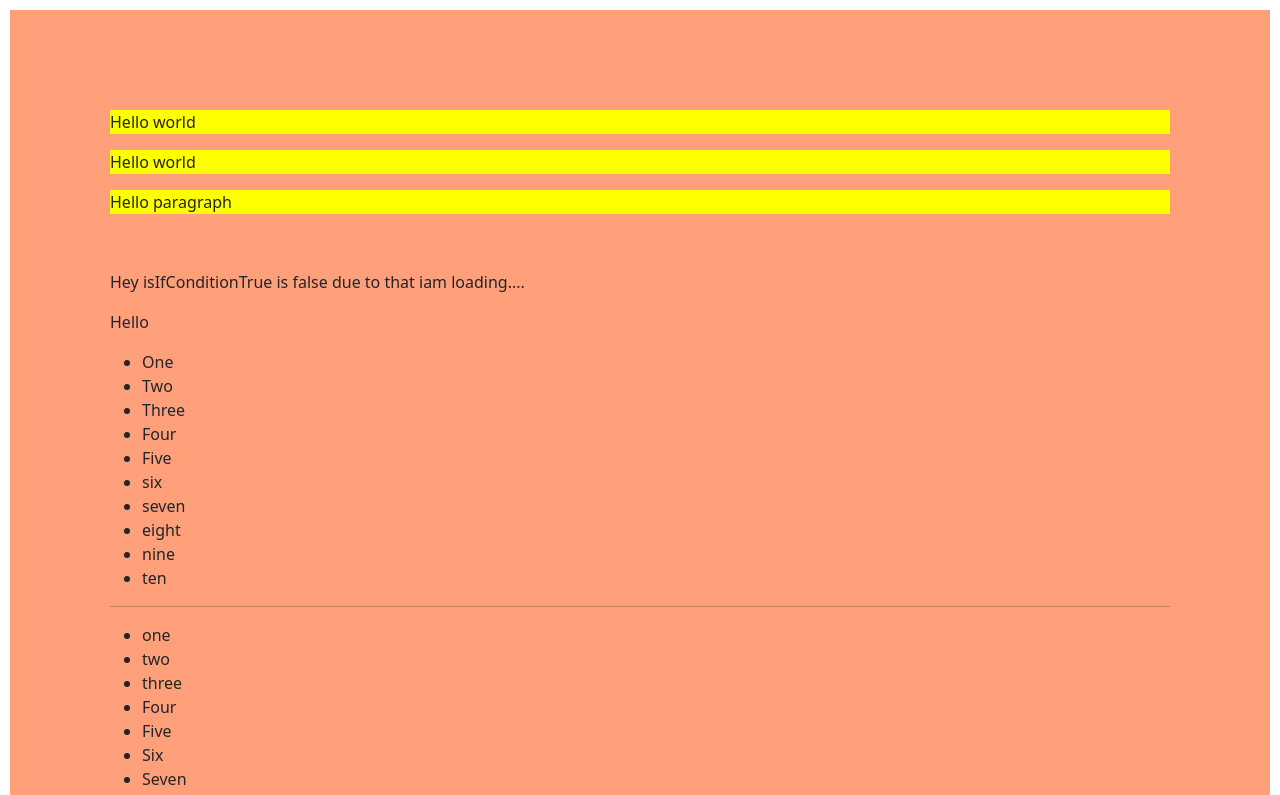
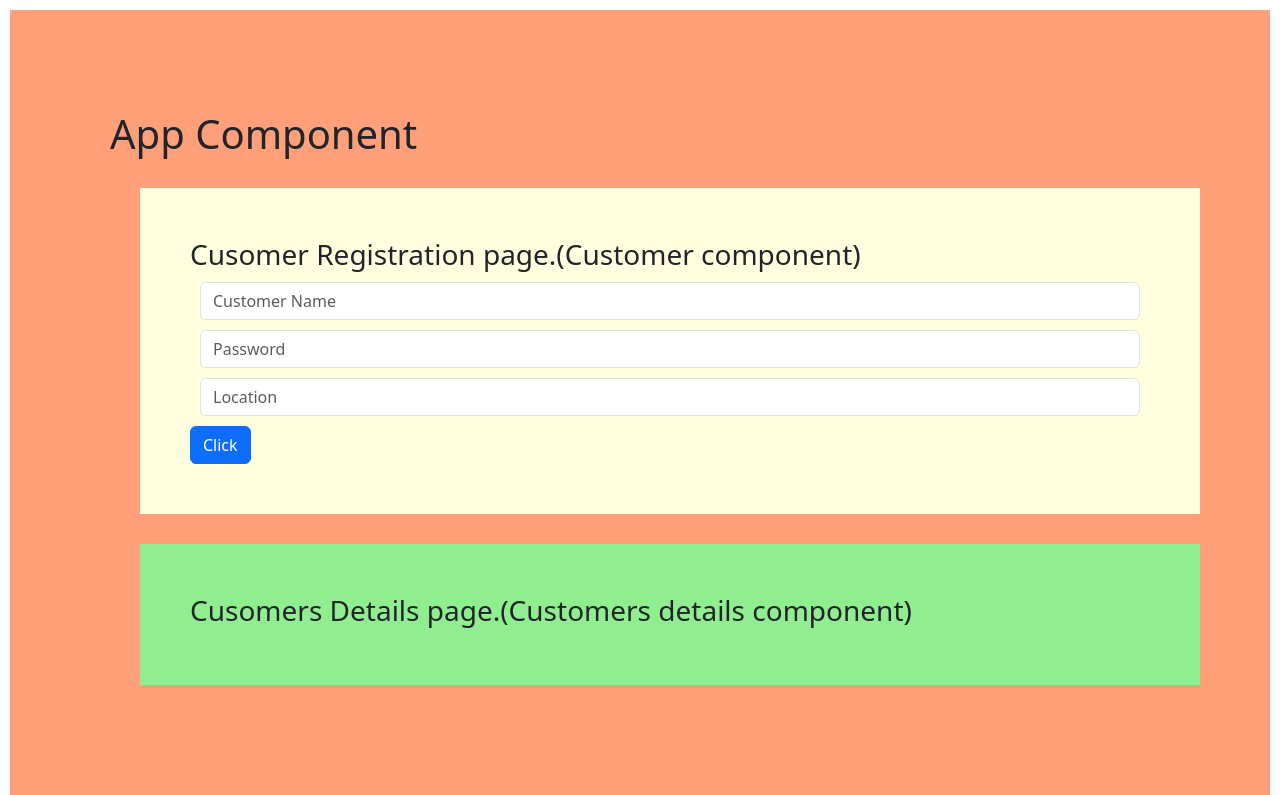
Before and after one commit to madanpatakota/Batch8AngularBasics, an Angular app: page / in a window 1280 px wide. Shown: the top 795 px of the page. Built offline with nearby package versions, Linux system fonts and the light colour scheme.

Commit message:
Basics @input and @viewchild

```diff
--- a/src/app/app.component.css
+++ b/src/app/app.component.css
@@ -5,5 +5,5 @@ p{
 }
 
 h1 {
-  background-color: yellow;
+  /* background-color: yellow; */
 }
--- a/src/app/app.component.html
+++ b/src/app/app.component.html
@@ -1,10 +1,13 @@
 
 <div style="margin:10px ;  padding:100px ; background-color:lightsalmon;">
-<app-customer></app-customer>
+  <h1>App Component</h1>
 
-<!-- appcustomer componenent is the child component in the appcomponent -->
 
-<!--
-<app-customers></app-customers> -->
 
+  <!-- recalling one point is here i.e. property databinding -->
+
+  <!-- i.e. @input decarator-->
+
+  <app-customer  [txtWorld]  = "sampletext"   ></app-customer>
+  <app-customers></app-customers>
 </div>
--- a/src/app/app.component.ts
+++ b/src/app/app.component.ts
@@ -1,17 +1,4 @@
 import { Component } from '@angular/core';
-
-
-
-// <app-root></app-root>
-
-// 1. css , html , Ts and spec
-
-
-//  html -> we are preparing the content
-//  CSs  -> Styles
-//  TS ----> Business logic
-// spec --> Test cases preparing
-
 
 @Component({
   selector: 'app-root',
@@ -19,5 +6,8 @@ import { Component } from '@angular/core';
   styleUrls: ['./app.component.css']
 })
 export class AppComponent {
-  title = 'AngularBasics'
+
+
+      sampletext = "Hello world";
+
 }
--- a/src/app/customer/customer.component.html
+++ b/src/app/customer/customer.component.html
@@ -1,108 +1,18 @@
 
-<!-- <div class="container" style="margin:30px;padding:50px;background-color: lightyellow;">
-  <h3>Cusomers Registration page.(Customer component)</h3>
+<div class="container" style="margin:30px;padding:50px;background-color: lightyellow;">
+  <h3>Cusomer Registration page.(Customer component)</h3>
   <form>
       <div class="form-group" style="margin:10px">
-       <input class="form-control col-md-7"  placeholder="UserName" type="text" />
+       <input class="form-control col-md-7"  placeholder="Customer Name" type="text" #txtCustomerName />
       </div>
       <div class="form-group" style="margin:10px">
-        <input class="form-control col-md-7" placeholder="Password" type="text" />
+        <input class="form-control col-md-7" placeholder="Password" type="text" #txPassword />
        </div>
        <div class="form-group" style="margin:10px">
-        <input class="form-control col-md-7" placeholder="Location" type="text" />
+        <input class="form-control col-md-7" placeholder="Location" type="text" #txtLocation />
        </div>
   </form>
-</div> -->
-
-
-<!-- ngStyle -->
-
-<p style="background-color:yellow">Hello world</p>
-
-<!--
-Q) What is directive
-  1. Directive is a nothing but combination of instructions in the DOM.
-  2. Directive is a function that executes whenever the angular compiler finds in the DOM
-
-
-
-  By using the directive we can change the structure of the element or behaviour of the element
-  based on the condition
-
-  ngStyle and ngClass     -- Behaviour
-
-  ngIf , ngFor , ngSwitch -- DOM
-
-
--->
-
-
-
-<p  style="background-color:yellow">Hello world</p>
-<!-- Apply the style based on the condition . Its the attribute directive -->
-<p [ngStyle] = "{'backgroundColor' : applyYellowColor == true ? 'yellow' : 'red' }">Hello paragraph</p>
-<!--
-<p style="visibility: hidden;">Hey i am  in hidden</p>
-<p style="visibility: visible;">Hey i am visiable</p> -->
-
-
-<p [ngStyle] = "{'visibility' : isVisiable == true ? 'visible' : 'hidden' }">
-  Hey i am visiable by ngStyle direcive</p>
-
-
-<p *ngIf = "isIfConditionTrue else help">
-  Hey i am visiable by ngIf direcive
-</p>
-
-
-<!-- ngTemplate : ngTemplate is a template which can renders based on condition in DOM. If condition is true then it can renders in the DOM or it cannot-->
-
- <!-- Means can't render or executs or process until call is not defined-->
-<ng-template #help>
-<p>Hey isIfConditionTrue is false due to that iam loading....</p>
-</ng-template>
-
-
-
-
-
-<!--
-<p class="content">I am the content</p>
-<p class="nocontent">I am No the content</p> -->
-
-<!-- Apply the class based on the condition . . Its the attribute directive   -->
-<p [ngClass]="isContent == true ? 'content' : 'noncontent'"> Hello </p>
-
-
-
-
-
-
-<ul>
-  <li>One</li>
-  <li>Two</li>
-  <li>Three</li>
-  <li>Four</li>
-  <li>Five</li>
-  <li>six</li>
-  <li>seven</li>
-  <li>eight</li>
-  <li>nine</li>
-  <li>ten</li>
-</ul>
-
-<!-- *ngFor
-  (we can print the list of the values) -->
-
-  <!-- <*ngFor = "let ___ of _____"> -->
-
-  <hr>
-  <ul>
-    <li *ngFor="let number of numbers"> {{number}}</li>
-  </ul>
-
-
-
-<!-- <ng-template>
-    <p>Hello world</p>
-</ng-template> -->
+  <div class="form-group">
+    <button class="btn btn-primary" (click) = "evtClick()" >Click</button>
+  </div>
+</div>
--- a/src/app/customer/customer.component.ts
+++ b/src/app/customer/customer.component.ts
@@ -1,40 +1,5 @@
 
-import { Component } from '@angular/core';
-
-// 1. Angular needs to understand what kind of feature this is
-
-//  component , directive , pipe , service , module
-
-// 2. Needs to register the feature into
-
-// Hello John
-
-
-// i want to give the guidance to the angular just treat this as a component because i want to decorate
-// customer as a compoennt
-
-// if you want to decarate the component for this class just import the component feature from the angular core pacakge
-
-// p{
-//   color : red
-// }
-
-// h1 {
-//  background-color: yellow;
-// }
-
-/* case study */
-
-// 20 elements
-// styles to the 20 elements
-
-// @Component({
-//   selector :'app-customer',
-//   template : '<p>Hello John</p> <h1> How are you</h1>',
-//   styles  : [ 'p { color:red }' , ' h1 { background-color : yellow }' ]
-// })
-
-
+import { Component, ElementRef, ViewChild , Input } from '@angular/core';
 @Component({
   selector :'app-customer',
   templateUrl : './customer.component.html',
@@ -42,115 +7,50 @@ import { Component } from '@angular/core';
 })
 export class CustomerComponent{
 
-     name = "Hello John";
 
-     customerID = "1";
+   // 1. txtCustomerName is local reference which ref the input element
 
-
-     getCustomerLocation(){
-        return "UK";
-     }
-
-     job = "Senior Software Engineer";
-
-
-     inputType = "checkbox";
+   // just try to import the txtcsutmoername(child) from (___.html view)
 
 
 
-
-     evtClick(){
-        console.log("You have clicked");
-     }
-
-
-     evtKeyUp(event:any){
-        //console.log("Key pressed");
-
-        console.log("The value from the textbox is" , event.target.value )
-     }
-
-     officeName = "Infosis";
-
-
-
-     streetname_1 = "Oxford Street";
-
-
-     //=======================================
-
-     streetname_2 = "Brick Lane";
-
-
-     getStreetNameDetails(evtdetails:any){
-          console.log(evtdetails);
-     }
-
-
-
-
-     /** I want to capture the empFullNameID(htmlinputelement)
-      *  Details when the button trigger
-      */
-
-     geFullNameDetail(empEl:HTMLInputElement){
-
-         console.log(empEl.value);
-
-
-
-     }
-
-
-
-
-    // a = "Angular"
+  @ViewChild('txtCustomerName')  _txtCustomerName : ElementRef;
+  @ViewChild('txPassword')  _txtPassword : ElementRef;
+  @ViewChild('txtLocation')  _txtLocation : ElementRef;
 
 
 
 
 
+  @Input() txtWorld : any;
 
 
+   evtClick(){
+   //   txtCustomerName i want to pick the value from this textbox
 
-       schoolName = "Oxford";
+       console.log(this._txtCustomerName.nativeElement.value);
+       console.log(this._txtPassword.nativeElement.value);
+       console.log(this._txtLocation.nativeElement.value);
 
 
+       console.log("Value from appcomponenti is " , this.txtWorld)
 
-       applyYellowColor = true;
+       let customerInfo = {
+            name : this._txtCustomerName.nativeElement.value,
+            password : this._txtPassword.nativeElement.value,
+            location : this._txtLocation.nativeElement.value
+       }
+
+        console.log(customerInfo);
+       //console.log("Clicked");
+
+   }
+
+   //Next target the i want to pass the the username ,
+   //pass word and location to the cutomers details page
 
 
-       isVisiable = false;
-
-
-       isContent = false;
-
-
-       isIfConditionTrue = false;
-
-
-      //  if(true){
-
-      //  }
-      //  else{
-
-      //  }
-
-
-/*
-   prepare the array
-   Array -> List of the items
-
-   Array -> Prepare the list items what do you want.
-
-*/
-
-
-    numbers = ["one" , "two" , "three" , "Four" , "Five",
-               "Six" , "Seven" , "Eight" , "Nine"]
-
-
-
-
+   // My target is i want to capture the value of CN,
+    //PW , Loc when i fired the button
 
 }
--- a/src/app/customers/customers.component.html
+++ b/src/app/customers/customers.component.html
@@ -1,29 +1,32 @@
 
-<!-- property databinding [] -->
+<div
+  class="container"
+  style="margin: 30px; padding: 50px; background-color: lightgreen"
+>
+<h3>Cusomers Details page.(Customers details component)</h3>
 
-
-
-<p style="background-color:red">
-  Customers</p>
-
-
-
-<!-- ngStyle -->
+</div>
 
 <!--
-i am changing the paragraph element
-behaviour with the hlep of the ngStyle
-directive -->
-<p [ngStyle]="{backgroundColor:blueColor}">
- blue color -  Customers</p>
-
-
-
- <!--
-i am changing the paragraph element
-behaviour with the hlep of the ngClass
-directive -->
- <p
-   [ngClass]="{online : status == 'online'}">
-   Customers are in {{status}}
-</p>
+<div
+  class="container"
+  style="margin: 30px; padding: 50px; background-color: lightgreen"
+>
+  <div style="padding: 5px; margin: 10px">
+    <h3>Cusomers Details page.(Customers details component)</h3>
+    <div>
+      <ul class="list-group">
+        <li class="list-group-item" *ngFor="let item of customerInfo">
+          <div class="row">
+            <div class="col-4">
+              {{ item.name }} {{ item.password }} {{ item.location }}  {{item.emailID}}
+            </div>
+            <div class="col-1">
+              <button class="btn btn-success">Edit</button>
+            </div>
+          </div>
+        </li>
+      </ul>
+    </div>
+  </div>
+</div> -->
--- a/src/app/customers/customers.component.ts
+++ b/src/app/customers/customers.component.ts
@@ -8,12 +8,7 @@ import { Component } from '@angular/core';
 export class CustomersComponent {
 
 
-  blueColor:string = "blue";
-
-
-   status = "online"
-
-
+  customerInfo : any;
 
 
 }
--- a/tsconfig.json
+++ b/tsconfig.json
@@ -8,6 +8,7 @@
     "strict": true,
     "noImplicitOverride": true,
     "noPropertyAccessFromIndexSignature": true,
+    "strictPropertyInitialization": false,
     "noImplicitReturns": true,
     "noFallthroughCasesInSwitch": true,
     "sourceMap": true,
```
